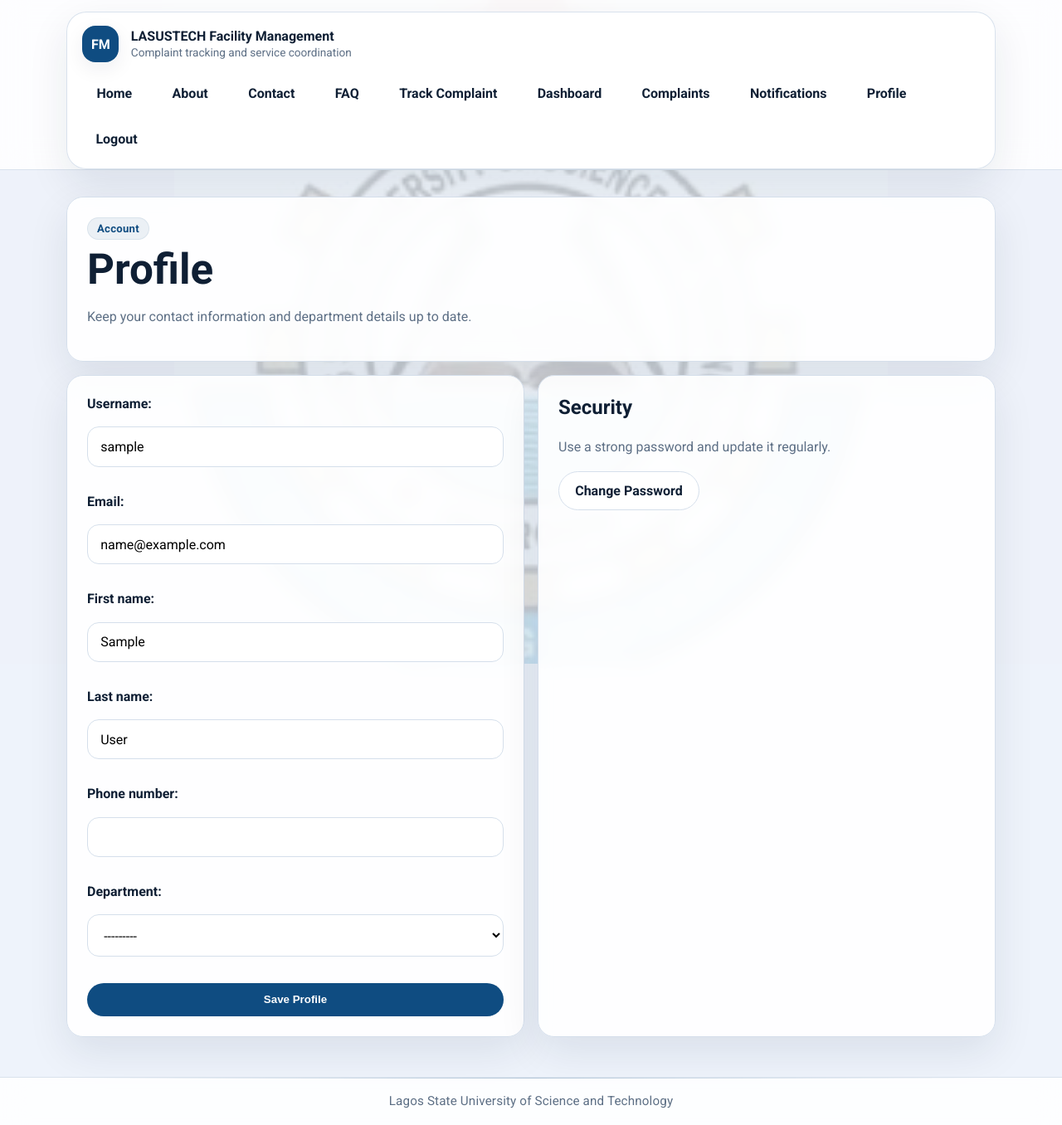
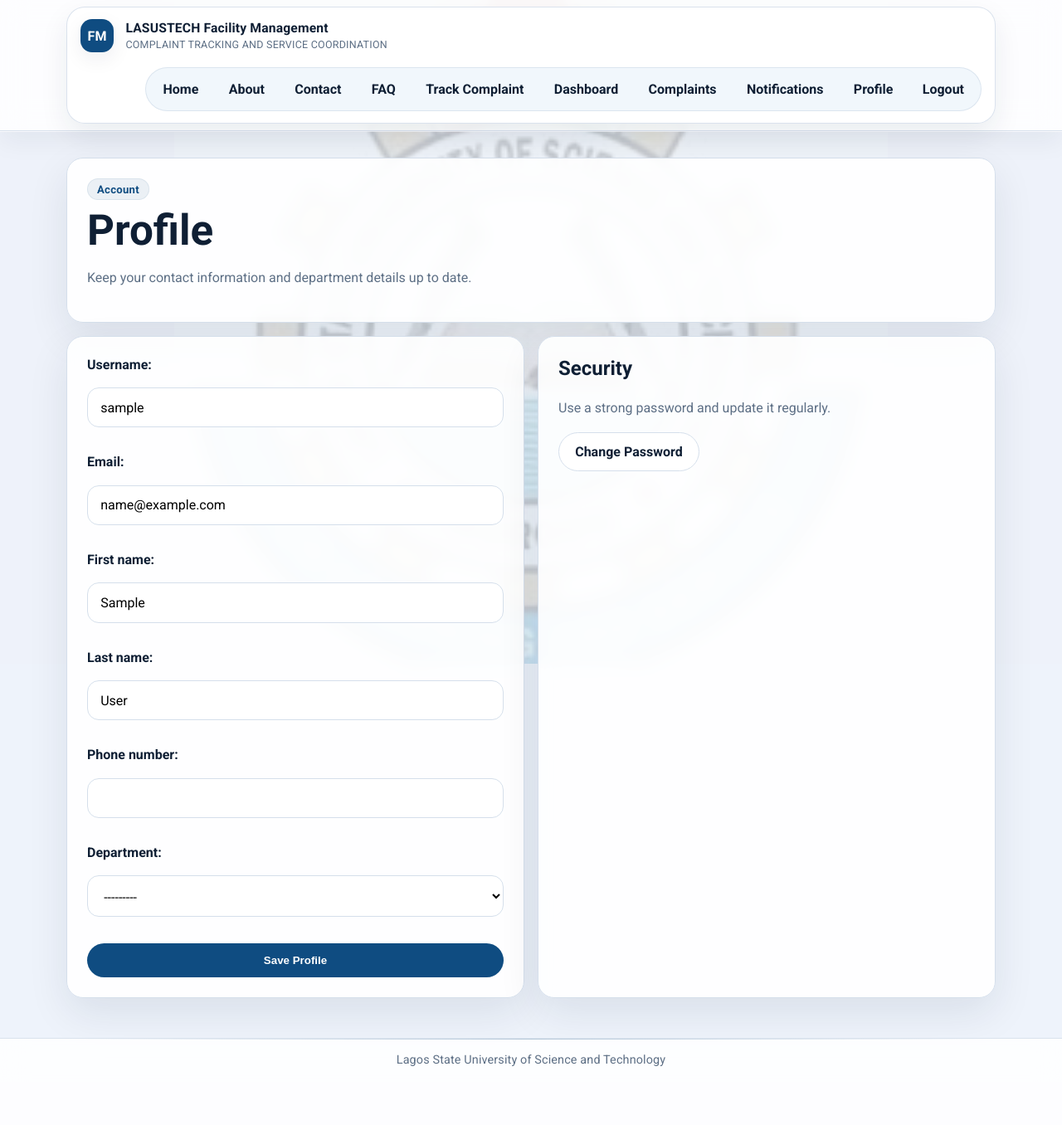
Before and after one commit to DocHoax/university_facility_management, a Django app: page /accounts/profile/ in a window 1280 px wide. Shown: the whole page at 83% size. After the commit the page ends 1285 px from the top, so only its background shows below. Run offline with Django 5.2, Linux system fonts and the light colour scheme; the visitor is signed in with stand-in values (Sample User, id 1).

Commit message:
style: Enhance site header and footer with improved sticky behavior and updated spacing
Co-authored-by: Copilot <copilot@github.com>

```diff
--- a/static/css/style.css
+++ b/static/css/style.css
@@ -75,6 +75,13 @@ a:hover {
     border-bottom: 1px solid rgba(213, 223, 235, 0.9);
 }
 
+.site-header {
+    position: sticky;
+    top: 0;
+    z-index: 30;
+    box-shadow: 0 1px 0 rgba(255, 255, 255, 0.7), 0 12px 30px rgba(16, 32, 58, 0.06);
+}
+
 .site-footer {
     border-top: 1px solid rgba(213, 223, 235, 0.9);
     border-bottom: 0;
@@ -95,25 +102,26 @@ a:hover {
     flex-wrap: wrap;
     justify-content: space-between;
     align-items: center;
-    gap: 1rem;
-    margin-top: 0.9rem;
-    padding: 1rem 1.15rem;
-    border: 1px solid rgba(213, 223, 235, 0.9);
-    border-radius: 24px;
-    background: rgba(255, 255, 255, 0.9);
-    box-shadow: var(--shadow);
+    gap: 1.1rem;
+    margin: 0.5rem auto;
+    padding: 0.9rem 1rem;
+    border: 1px solid rgba(213, 223, 235, 0.88);
+    border-radius: 22px;
+    background: rgba(255, 255, 255, 0.92);
+    box-shadow: 0 14px 34px rgba(16, 32, 58, 0.08);
 }
 
 .brand {
     display: flex;
     align-items: center;
     gap: 0.9rem;
+    min-width: 0;
 }
 
 .brand-mark {
-    width: 2.75rem;
-    height: 2.75rem;
-    border-radius: 16px;
+    width: 2.5rem;
+    height: 2.5rem;
+    border-radius: 14px;
     display: grid;
     place-items: center;
     background: var(--primary);
@@ -126,20 +134,27 @@ a:hover {
 .brand-copy strong {
     display: block;
     font-family: "Roboto", sans-serif;
-    font-size: 1rem;
+    font-size: 0.98rem;
+    letter-spacing: 0.01em;
 }
 
 .brand-copy span {
     color: var(--muted);
-    font-size: 0.85rem;
+    font-size: 0.78rem;
+    letter-spacing: 0.02em;
+    text-transform: uppercase;
 }
 
 .nav-links {
     display: flex;
     flex-wrap: wrap;
-    gap: 0.9rem;
+    gap: 0.35rem;
     align-items: center;
     margin-left: auto;
+    padding: 0.35rem;
+    border-radius: 999px;
+    border: 1px solid rgba(213, 223, 235, 0.75);
+    background: rgba(237, 244, 251, 0.75);
 }
 
 .nav-links form {
@@ -190,7 +205,7 @@ a:hover {
 .nav-links a {
     color: var(--text);
     font-weight: 600;
-    padding: 0.65rem 1rem;
+    padding: 0.58rem 0.9rem;
     border-radius: 999px;
     border: 1px solid transparent;
     transition: background-color 0.2s ease, transform 0.2s ease, border-color 0.2s ease;
@@ -198,7 +213,7 @@ a:hover {
 
 .nav-links a:hover {
     text-decoration: none;
-    background: rgba(15, 76, 129, 0.08);
+    background: rgba(255, 255, 255, 0.96);
     border-color: rgba(15, 76, 129, 0.08);
     transform: translateY(-1px);
 }
@@ -208,14 +223,14 @@ a:hover {
     color: var(--text);
     border: 0;
     box-shadow: none;
-    padding: 0.65rem 1rem;
+    padding: 0.58rem 0.9rem;
     border-radius: 999px;
     font: inherit;
     font-weight: 600;
 }
 
 .nav-links .nav-link-button:hover {
-    background: rgba(15, 76, 129, 0.08);
+    background: rgba(255, 255, 255, 0.96);
     border: 1px solid rgba(15, 76, 129, 0.08);
     transform: translateY(-1px);
     box-shadow: none;
@@ -235,13 +250,13 @@ a:hover {
 }
 
 .footer-inner {
-    padding: 1.1rem 0 1.25rem;
+    padding: 1rem 0 1.15rem;
 }
 
 .footer-inner p {
     margin: 0;
     color: var(--muted);
-    font-size: 0.95rem;
+    font-size: 0.9rem;
     text-align: center;
     letter-spacing: 0.01em;
 }
@@ -648,7 +663,8 @@ form ol {
 
     .navbar {
         align-items: flex-start;
-        padding: 1rem;
+        padding: 0.95rem;
+        border-radius: 20px;
     }
 
     .nav-toggle {
@@ -664,7 +680,7 @@ form ol {
         gap: 0.5rem;
         padding: 1rem;
         border-radius: 20px;
-        background: var(--surface-strong);
+        background: rgba(255, 255, 255, 0.98);
         border: 1px solid var(--border);
         box-shadow: var(--shadow);
     }
@@ -676,12 +692,14 @@ form ol {
     .nav-links a {
         width: 100%;
         background: var(--surface-soft);
+        padding: 0.8rem 0.95rem;
     }
 
     .nav-links .nav-link-button {
         width: 100%;
         text-align: left;
         background: var(--surface-soft);
+        padding: 0.8rem 0.95rem;
     }
 
     .two-col {
```
